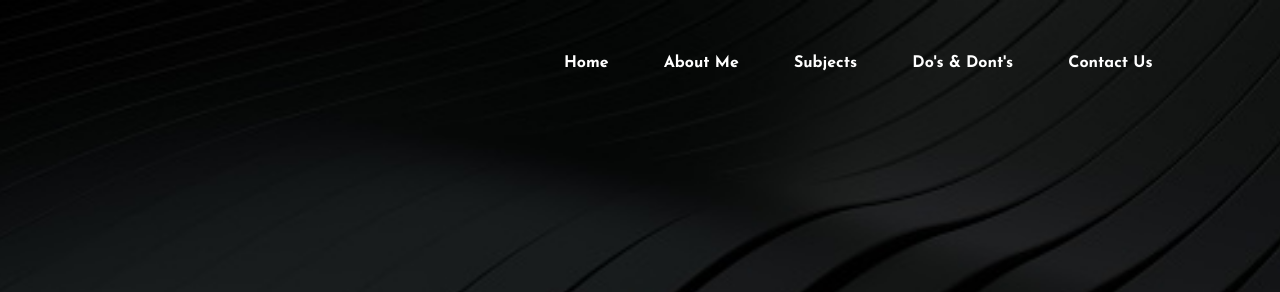
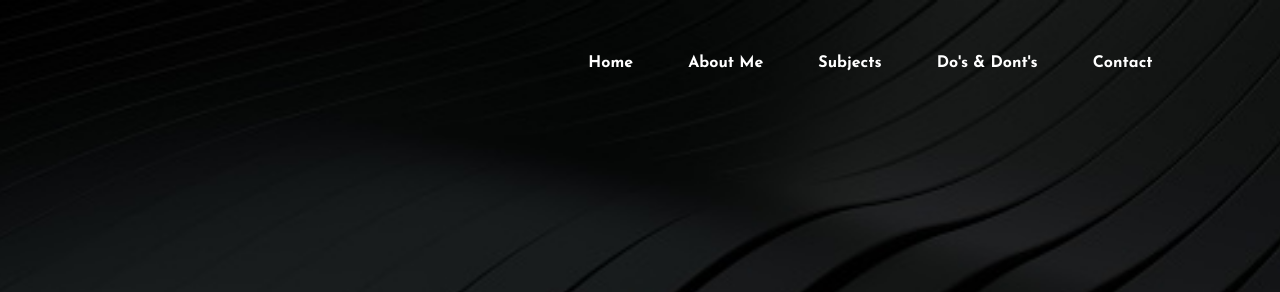
Before and after one commit to gerard415/website, a plain HTML site: page index.html in a window 1280 px wide. Shown: the top 292 px of the page. Drawn offline with Linux system fonts and the light colour scheme.

Commit message:
second commit

```diff
--- a/index.html
+++ b/index.html
@@ -21,7 +21,7 @@
 				<li><a href="#about">About Me</a></li>
 				<li><a href="#subject">Subjects</a></li>
 				<li><a href="#dd">Do's & Dont's</a></li>
-				<li><a href="#social">Contact Us</a></li>
+				<li><a href="#social">Contact</a></li>
 			</ul>
 
 		</nav>
```
